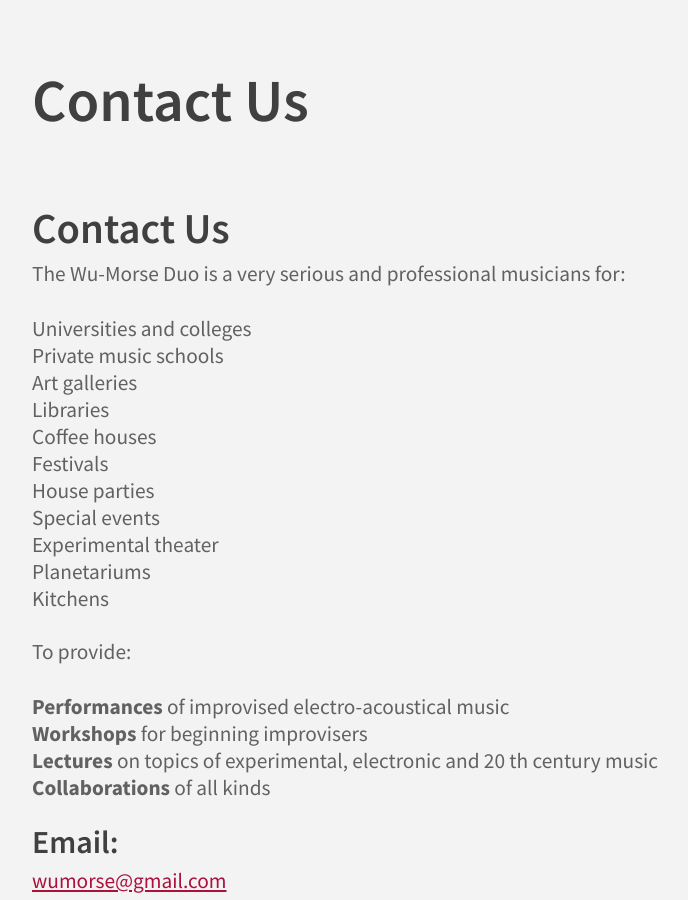
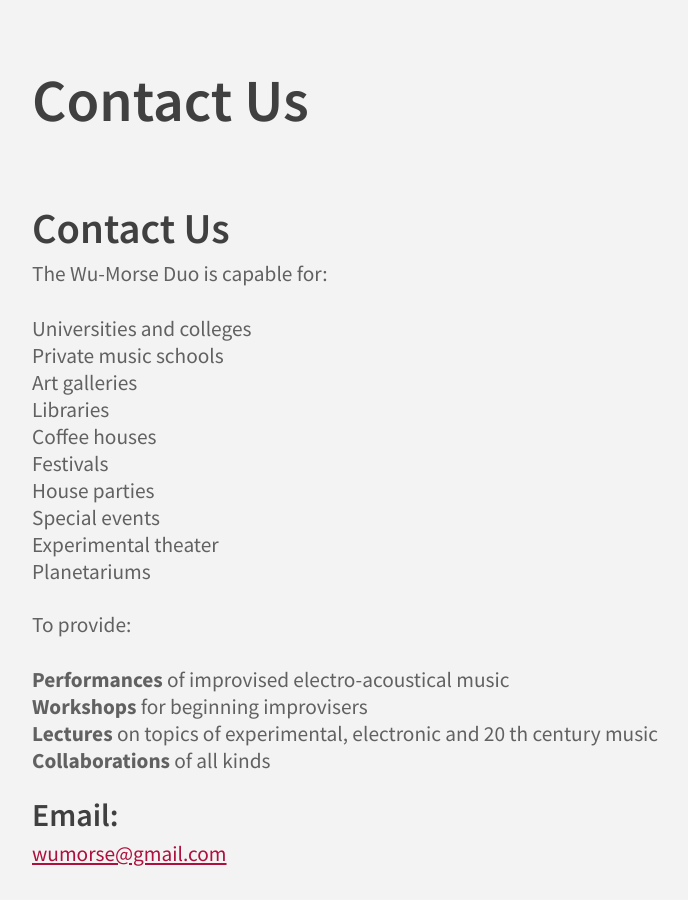
Before and after one commit to allenloves/wumorse, a Jekyll site: the page built from contact.md, in a window 1280 px wide and 900 px high, scrolled down 1179 px. Shown: the whole window, without its empty margins (8-696 px from the left). Built offline with Jekyll 4.4.1, drawn with Linux system fonts in a browser that asks for light colours; nearby versions of some CDN libraries; some web fonts are replaced; library files that are not in the unit come from our copies.

```diff
--- a/contact.md
+++ b/contact.md
@@ -5,7 +5,7 @@
 
 # Contact Us
 
-The Wu-Morse Duo is a very serious and professional musicians for:
+The Wu-Morse Duo is capable for:
 
 - Universities and colleges
 - Private music schools
@@ -17,7 +17,6 @@
 - Special events
 - Experimental theater
 - Planetariums
-- Kitchens
 
 
 To provide:
```
Also changed, not shown: index.md (+1 -1 lines).
